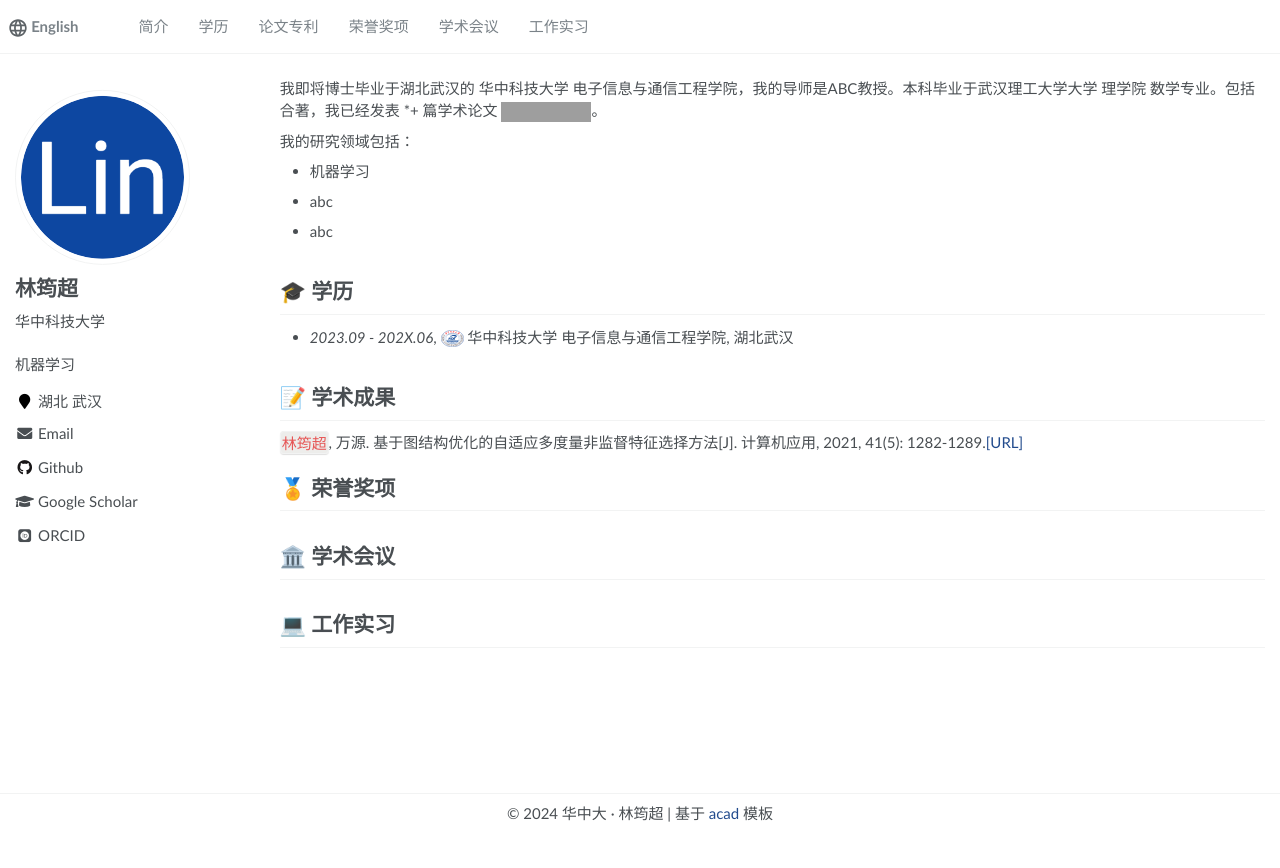
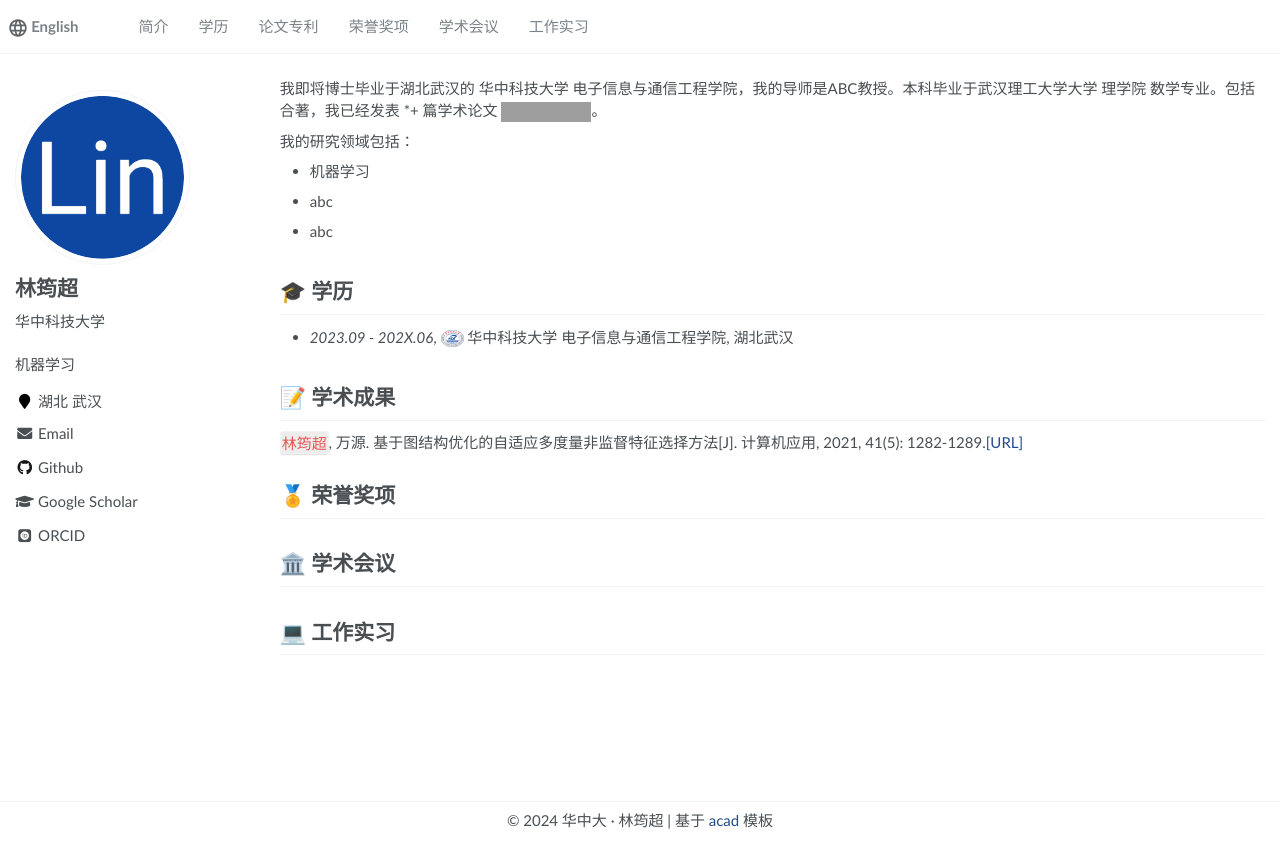
Before and after one commit to landrarwolf/Homepage_CN, a Jekyll site: the page built from _pages/about.md, in a window 1280 px wide. Shown: the top 868 px of the page. Built offline with Jekyll 4.4.1, drawn with Linux system fonts in a browser that asks for light colours; some web fonts are replaced; grey boxes are pictures that could not be loaded.

Commit message:
modified:   _pages/about.md

```diff
--- a/_pages/about.md
+++ b/_pages/about.md
@@ -25,18 +25,19 @@ redirect_from:
 - abc
 - abc
 
+
+
+
 <span class='anchor' id='-xl'></span>
+
+# 🎓 学历
+- *2023.09 - 202X.06*, <a href="https://www.hust.edu.cn/"><img class="svg" src="/images/HUST_logo.svg" width="23pt"></a> 华中科技大学 电子信息与通信工程学院, 湖北武汉
 
 
 
 
-# 🎓 学历
-- *2023.09 - 202X.06*, <a href="https://www.hust.edu.cn/"><img class="svg" src="/images/HUST_logo.svg" width="23pt"></a> 华中科技大学 电子信息与通信工程学院, 湖北武汉
 
 <span class='anchor' id='-lwzl'></span>
-
-
-
 
 # 📝 学术成果
 <!-- <div class='paper-box'><div class='paper-box-image'><div><div class="badge">Sensors 2022</div><img src='images/sensors2022.svg' alt="sym" width="100%"></div></div>
@@ -53,25 +54,24 @@ redirect_from:
 `林筠超`, 万源. 基于图结构优化的自适应多度量非监督特征选择方法[J]. 计算机应用, 2021, 41(5): 1282-1289.[[URL]](http://www.joca.cn/CN/Y2021/V41/I5/1282)
 <!-- - Bo Feng, Jianbo Wu, Hongming Tu, `Jian Tang`, Yihua Kang. A Review of Magnetic Flux Leakage Nondestructive Testing. *Materials*. 2022, 15 (20): 7362. (JCR:Q1; IF:3.748)
 [[网页]](https://dx.doi.org/10.3390/ma15207362) [[预览]](https://github.com/tangjyan/tangjyan.github.io/blob/main/pdf/FengB-2022-A%20Review%20of%20Magnetic%20Flux%20Leakage%20Nondestructive%20Testing.pdf) [[下载]](/pdf/FengB-2022-A%20Review%20of%20Magnetic%20Flux%20Leakage%20Nondestructive%20Testing.pdf) -->
+
+
+
+
 <span class='anchor' id='-ryjx'></span>
+
+# 🏅 荣誉奖项
 
 
 
 
 
-# 🏅 荣誉奖项
+<span class='anchor' id='-xshy'></span>
 
-<span class='anchor' id='-xshy'></span>
+# 🏛️ 学术会议
 
 
 
-
-
-# 🏛️ 学术会议
-
 <span class='anchor' id='-gzsx'></span>
 
-
-
-
 # 💻 工作实习
```
